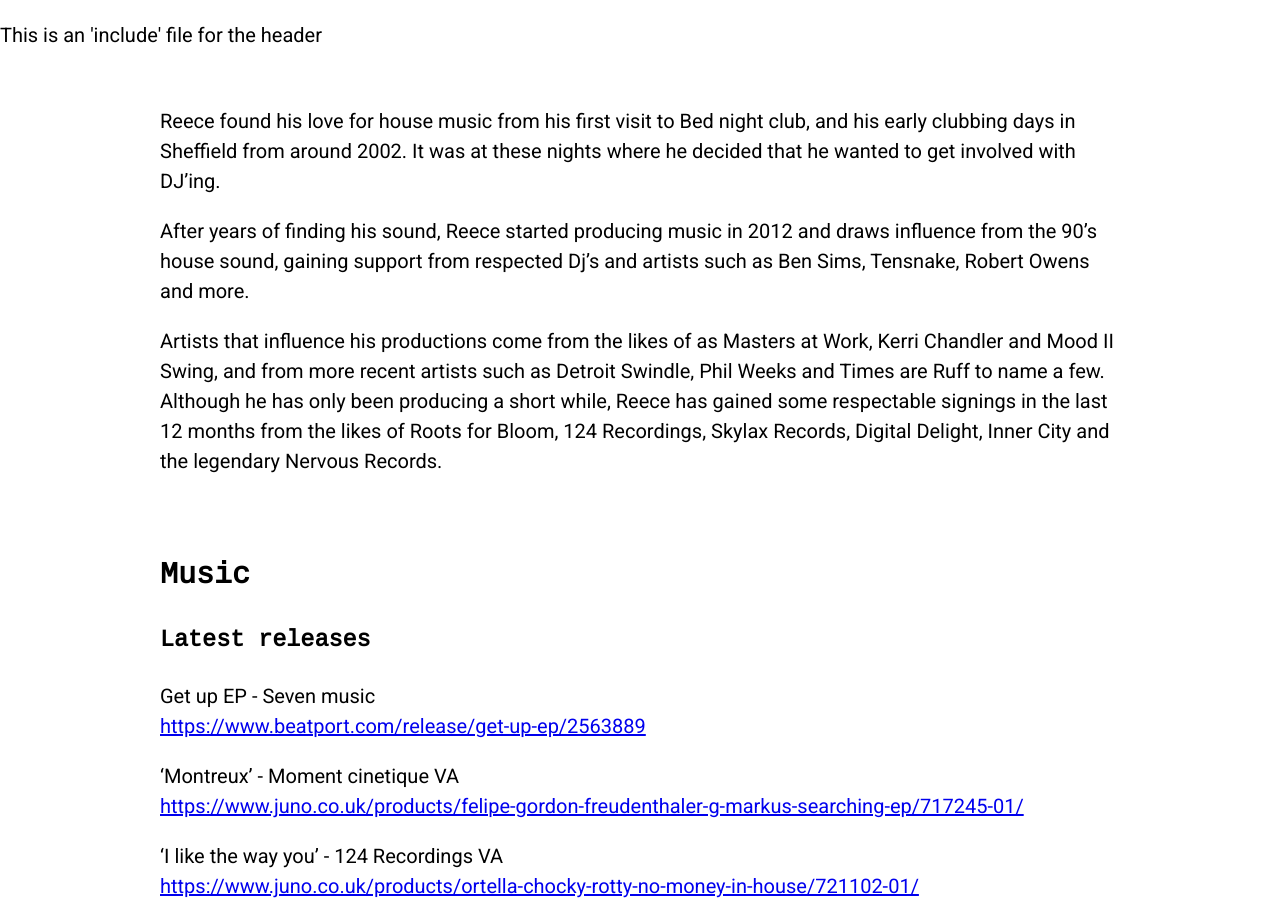
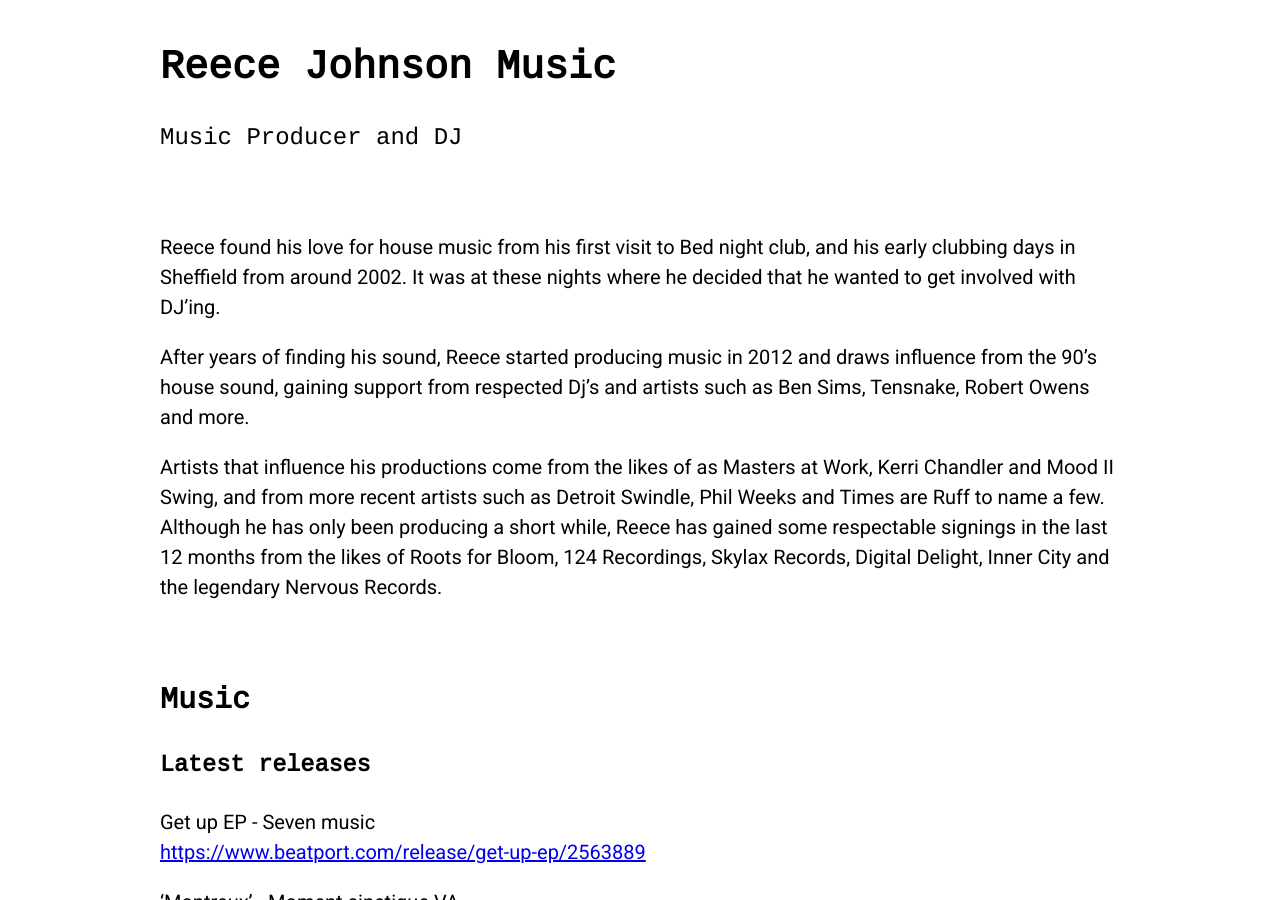
Before and after one commit to jnkly/reece-johnson, a Jekyll site: the page built from index.html, in a window 1280 px wide and 900 px high. Built offline with Jekyll 4.4.1, drawn with Linux system fonts in a browser that asks for light colours.

Commit message:
Update header.html

```diff
--- a/_includes/header.html
+++ b/_includes/header.html
@@ -1,3 +1,6 @@
-<header>
-  <p>This is an 'include' file for the header</p>
+<header class="pv3">
+  <div class="ph3 ph4-l mw8 center">
+    <h1 class="lh-title cousine">Reece Johnson Music</h1>
+    <p class="f3 cousine">Music Producer and DJ</p>
+  </div>
 </header>
```
